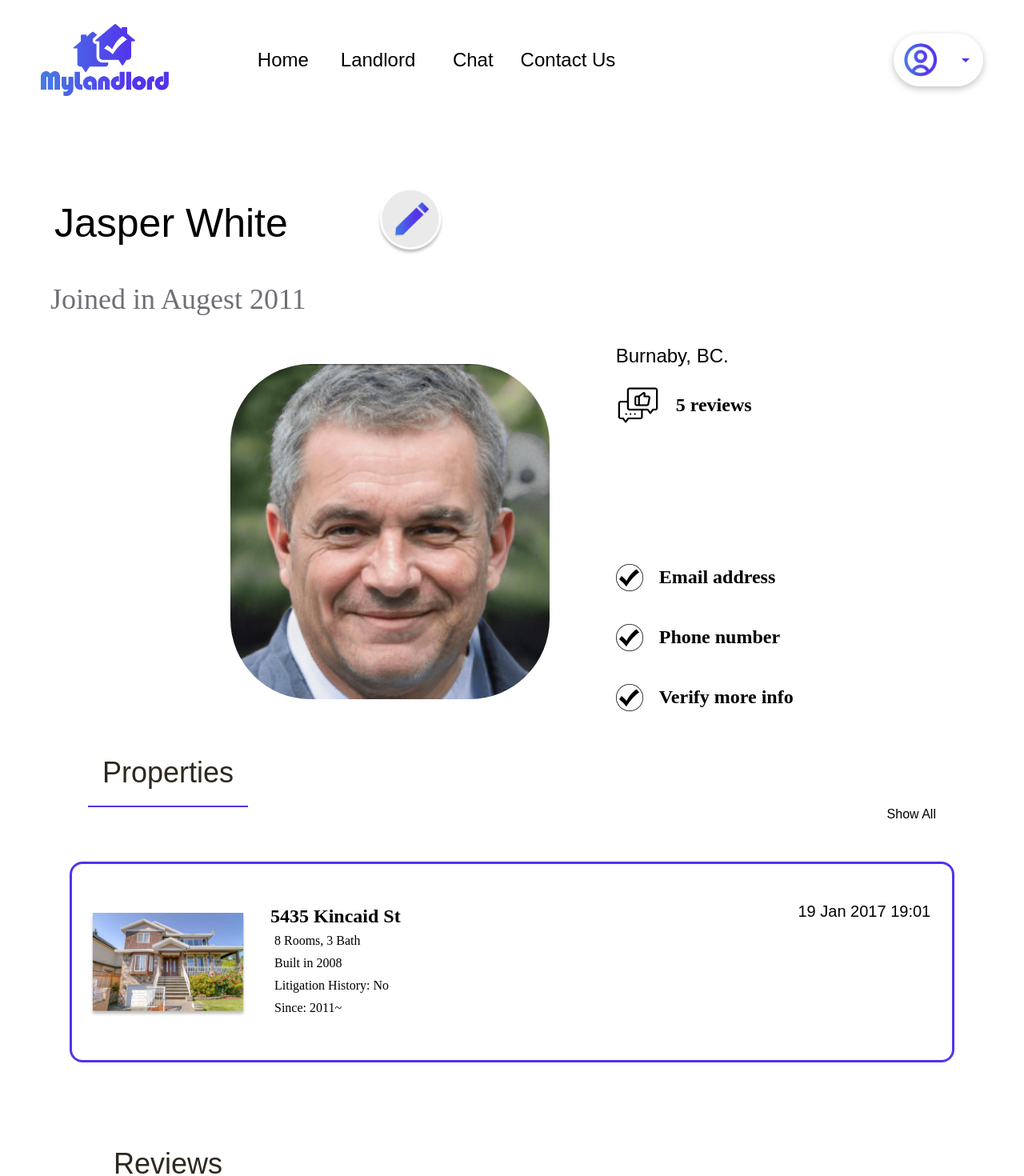
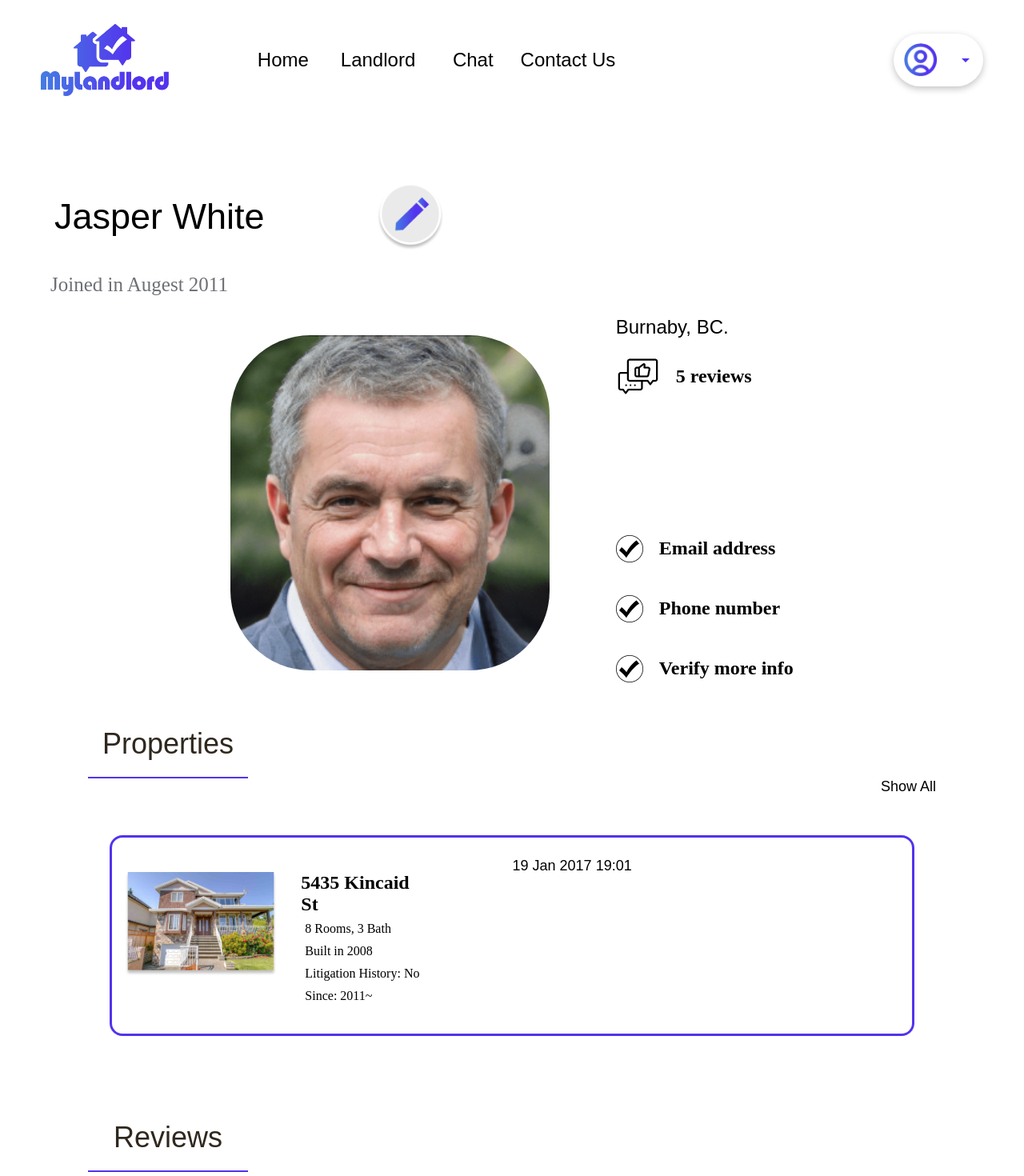
Before and after one commit to Hyerin22/myLandlord, a Next.js app: page /LandlordMypage in a window 1280 px wide. Shown: the top 1470 px of the page at 80% size. Built offline with nearby package versions, Linux system fonts and the light colour scheme.

Commit message:
landlordprofile page responsive in progress

```diff
--- a/src/comps/FooterNav/index.js
+++ b/src/comps/FooterNav/index.js
@@ -22,7 +22,7 @@ const Content = styled.p`
     font-weight: 400;
     position: relative;
     margin-right: 30px;
-    white-space: nowrap
+    white-space: nowrap;
 
     :before{
         content : "";
--- a/src/comps/Header/index.js
+++ b/src/comps/Header/index.js
@@ -14,7 +14,7 @@ const HeaderCont = styled.div`
 
 const Text = styled.p`
 	font-family: 'Montserrat', sans-serif;
-	font-size: 50px;
+	font-size: 45px;
 	margin-bottom:${props=>props.marginBottom};
 	margin-left:${props=>props.marginLeft};
 	font-weight: 500;
--- a/src/comps/LandlordInfo/index.js
+++ b/src/comps/LandlordInfo/index.js
@@ -20,6 +20,7 @@ const Icon = styled.img`
     display:block;
     object-fit: cover;
     margin-right: 20px;
+
 `;
 
 const Info = styled.p`
@@ -27,6 +28,14 @@ const Info = styled.p`
     font-weight: 600;
     color: #000000;
     font-size: 24px;
+
+    @media(max-width:1000px){
+        font-size: 20px;
+    }
+    @media(max-width:500px){
+        font-size: 18px;
+    }
+
 `;
 
 
--- a/src/comps/LandlordSub/index.js
+++ b/src/comps/LandlordSub/index.js
@@ -11,11 +11,12 @@ const SubCont = styled.div`
 
 const Sub = styled.p`
     font-family: Montserrat;
-    font-size: 36px;
-    font-weight:500;
+    font-size: 25px;
+    font-weight:400;
     color: #6E7076;
     margin-top: 0px;
     margin-left:1%;
+    white-space: nowrap;
 `;
 
 // ============ Function ============== //
--- a/src/comps/ProfileSub/index.js
+++ b/src/comps/ProfileSub/index.js
@@ -10,12 +10,16 @@ const Cont = styled.div`
 `;
 
 const Sub = styled.p`
-    font-size: ${props=>props.fontSize};
+    font-size: 36px;
     margin-bottom: 20px;
     font-weight: 500;
     font-size: 36px;
     color: #2F281E;
     font-family: 'Montserrat', sans-serif;
+
+    @media(max-width: 1000px){
+        font-size: 25px;
+    }
 `;
 
 const Line = styled.div`
@@ -34,14 +38,13 @@ const DisplayRow = styled.div`
 const ProfileSub = ({
 // ============ Props
     text="Properties",
-    fontSize="36px"
 }) => {
 
 // ============ Layout
     return(
         <Cont>
             <DisplayRow>
-                <Sub fontSize={fontSize}>
+                <Sub>
                     {text}
                 </Sub>
                 <Line />
--- a/src/comps/PropertyCard/index.js
+++ b/src/comps/PropertyCard/index.js
@@ -9,23 +9,26 @@ const BoxCont = styled.div`
 `;
 
 const Box = styled.div`
-    width: 1100px;
+    width: 1000px;
     height: 245px;
     border: 3px solid #5333ED;
     background: none;
     border-radius: 16px;
+
+    @media(max-width:1000px){
+        width: 700px;
+        // height: auto;
+    }
 `;
 
 const Cont = styled.div`
-    width:${props => props.cwidth};
-    height: ${props => props.cheight}px;
     position: relative;
     display: flex;
 
 `
 const Img = styled.img`
-    width:${props => props.width};
-    height: ${props => props.height};
+    width: 196px;
+    height: 130px;
     margin-left: 4%;
     margin-top: 11%;
 `;
@@ -42,7 +45,14 @@ const BoldText = styled.p`
     color: #000000;
     margin-bottom: 3px;
     font-family: Heebo;
-    margin-top:${props => props.marginTop};
+    margin-top: ${props => props.marginTop};
+
+    @media(max-width:1000px){
+        font-size: 20px;
+    }
+    @media(max-width: 500px){
+        font-size: 18px;
+    }
 `;
 const RegText = styled.p`
     font-weight: 400;
@@ -50,37 +60,43 @@ const RegText = styled.p`
     color: #000000;
     margin: 5px;
     font-family: Heebo;
+    white-space: nowrap;
+
+    @media(max-width: 500px){
+        font-size: 18px;
+    }
 `;
 
 const LeftSide = styled.div`
     display:flex;
-    flex:1;
+    // flex:1;
 `;
 const RightSide = styled.div`
     display:flex;
-    flex:1;
+    // flex:1;
 `;
 
 const DateTextCont = styled.div`
     margin-top: 5%;
-    margin-left: 65%;
+    margin-left: 75%;
 `;
 const DateText = styled.p`
     font-weight: 400;
-    font-size: 20px;
+    font-size: 18px;
     color: #000000;
     margin-bottom: 3px;
     font-family: Heebo, sans-serif;
+    white-space: nowrap;
+
+    @media(max-width: 500px){
+        font-size: 16px;
+    }
 `;
 
 // ============ Function ============== //
 const PropertyCard = ({
 // ============ Props
     src= "./images/property1.png",
-    width= "196px",
-    height="130px",
-    cwidth = "100%",
-    cheight = 300,
     bold="5435 Kincaid St",
     boldDate="19 Jan 2017 19:01",
     regT1= "8 Rooms, 3 Bath",
@@ -95,9 +111,9 @@ const PropertyCard = ({
     return (
         <BoxCont>
             <Box>
-                <Cont cwidth={cwidth} cheight={cheight}>
+                <Cont>
                     <LeftSide>
-                        <Img src={src} width={width} height={height} />
+                        <Img src={src} />
                         <TextCont>
                             <BoldText>{bold}</BoldText>
                             <RegText>{regT1}</RegText>
--- a/src/comps/ShowAll/index.js
+++ b/src/comps/ShowAll/index.js
@@ -11,7 +11,7 @@ const ContButt = styled.div`
 
 const TextButt = styled.a`
     border:none;
-    font-size: 16px;
+    font-size: 18px;
     font-weight: 400;
     color: #000000;
     cursor: pointer;
```
Also changed, not shown: src/comps/ChatIcon/index.js (+10 -8 lines), src/pages/LandlordProfile.js (+53 -37 lines).
